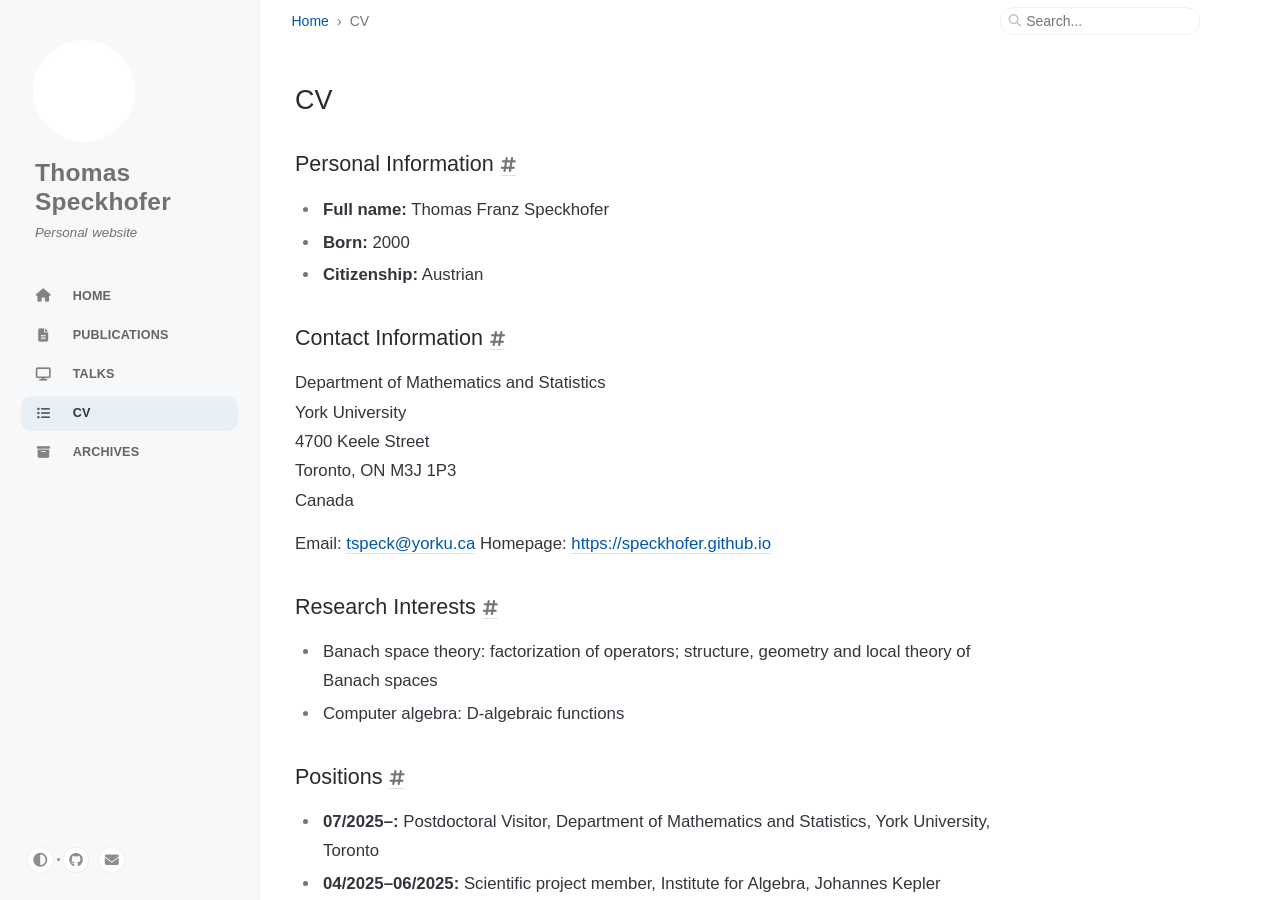
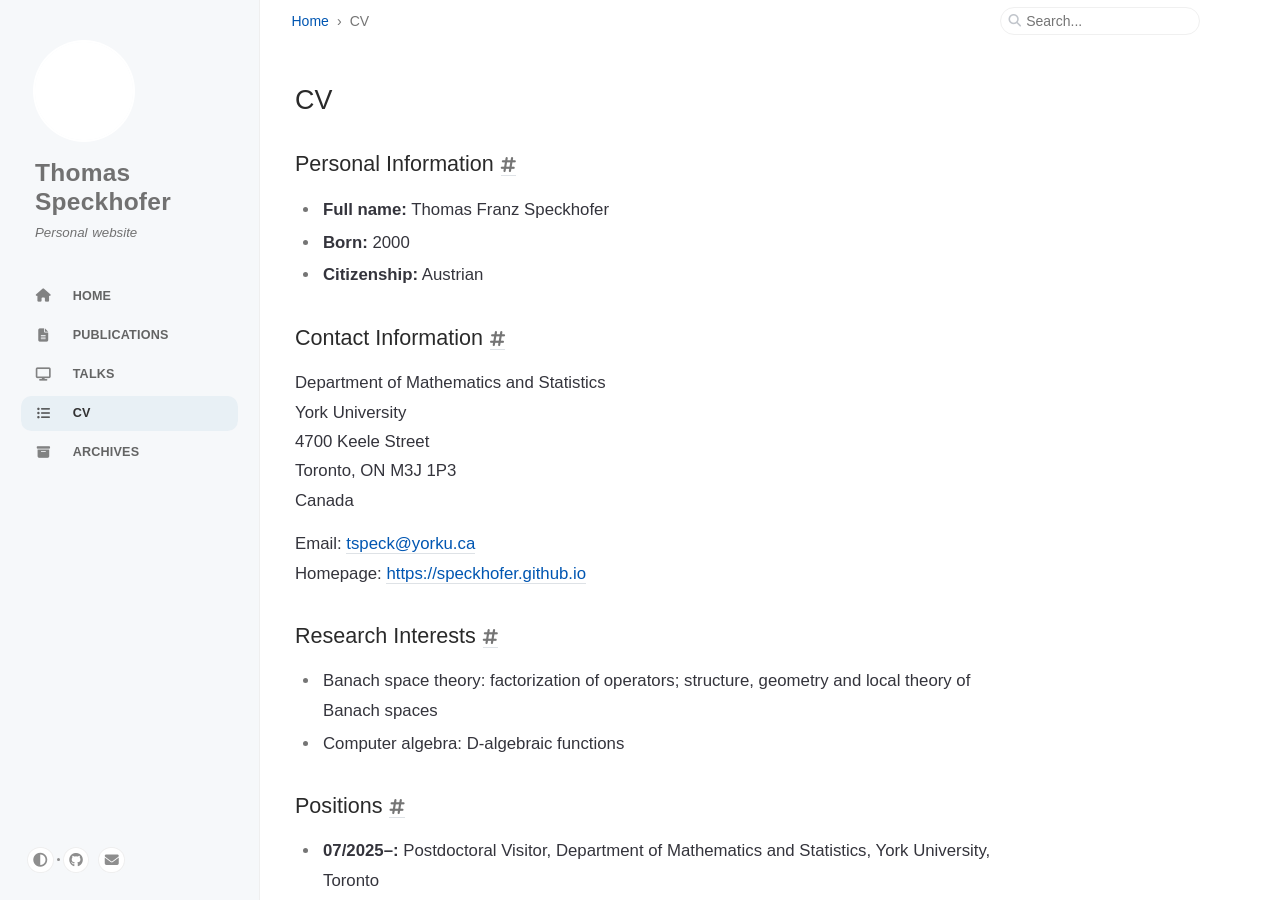
Before and after one commit to speckhofer/speckhofer.github.io, a Jekyll site: the page built from _tabs/cv.md, in a window 1280 px wide and 900 px high. Built offline with Jekyll 4.4.1, drawn with Linux system fonts in a browser that asks for light colours; cached includes are drawn as plain includes.

Commit message:
Update cv.md

```diff
--- a/_tabs/cv.md
+++ b/_tabs/cv.md
@@ -19,7 +19,7 @@ York University\
 Toronto, ON M3J 1P3\
 Canada
 
-Email: [tspeck@yorku.ca](mailto:tspeck@yorku.ca)
+Email: [tspeck@yorku.ca](mailto:tspeck@yorku.ca)\
 Homepage: [https://speckhofer.github.io](https://speckhofer.github.io)
 
 ## Research Interests
```
